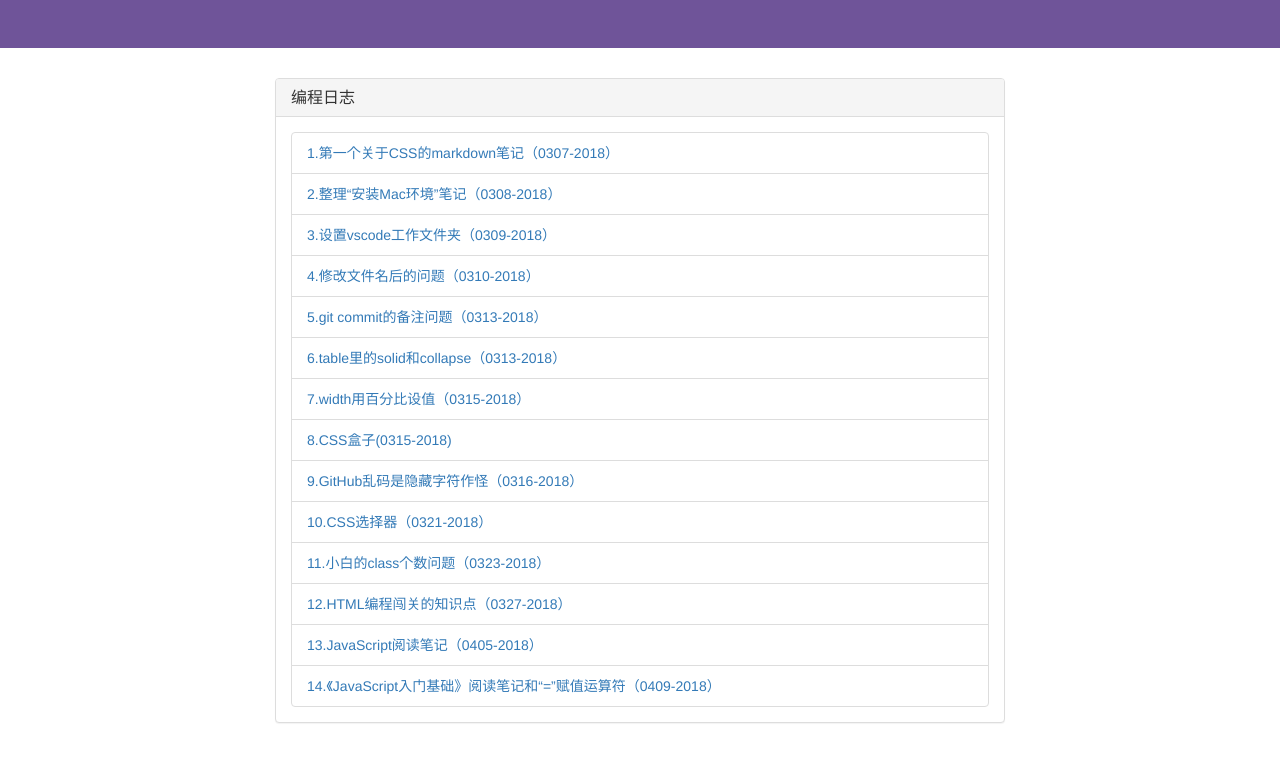
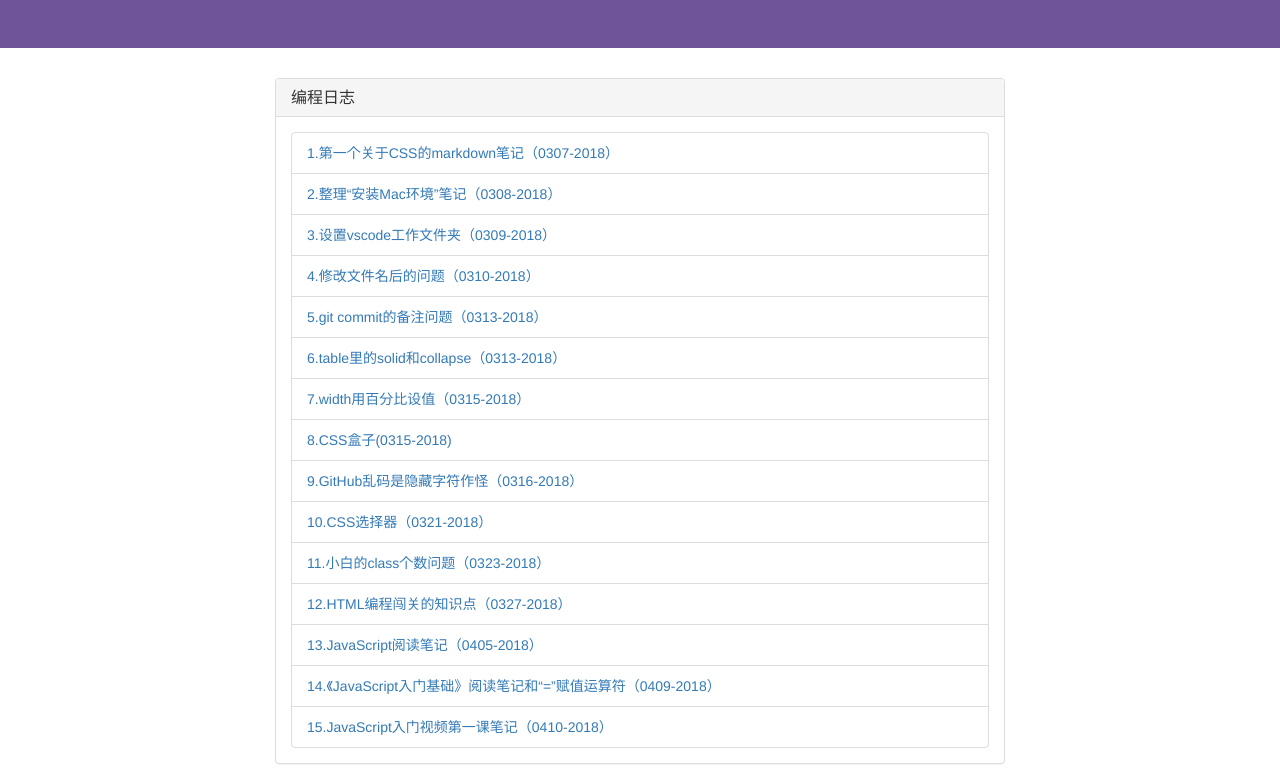
Before and after one commit to LearnerYing/Programming-Note, a plain HTML site: page index.html in a window 1280 px wide. Shown: the part 122-906 px from the top of the page. Before the commit the page ends 865 px from the top, so only its background shows below. Drawn offline with nearby package versions, Linux system fonts and the light colour scheme.

Commit message:
添加改动

```diff
--- a/index.html
+++ b/index.html
@@ -92,6 +92,11 @@
                   14.《JavaScript入门基础》阅读笔记和“=”赋值运算符（0409-2018）
                 </a>
               </li>
+            <li class="list-group-item">
+                <a href="https://github.com/LearnerYing/Programming-Note/blob/master/15.JavaScript%E5%85%A5%E9%97%A8%E8%A7%86%E9%A2%91%E7%AC%94%E8%AE%B0.md">
+                  15.JavaScript入门视频第一课笔记（0410-2018）
+                </a>
+              </li>
         </div>
       </div>
     </div>
```
Also changed, not shown: 3 other files.
